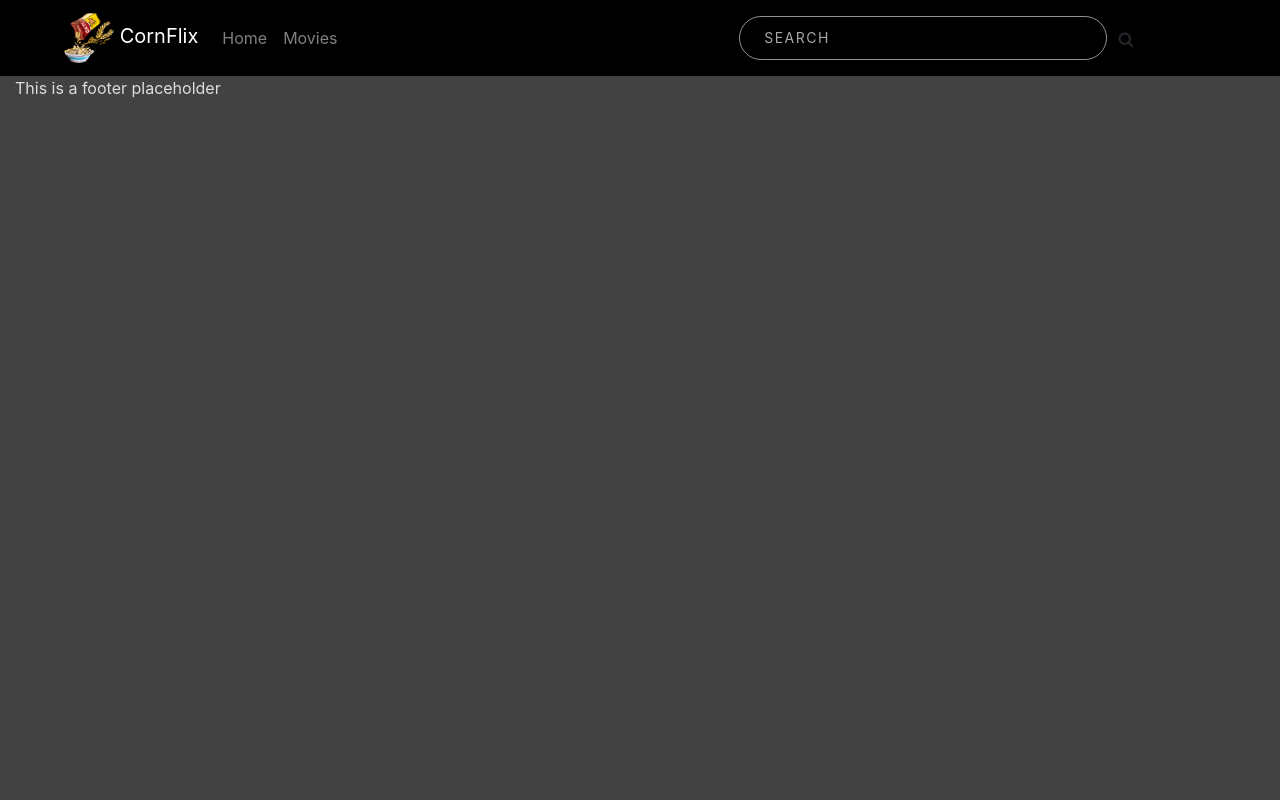
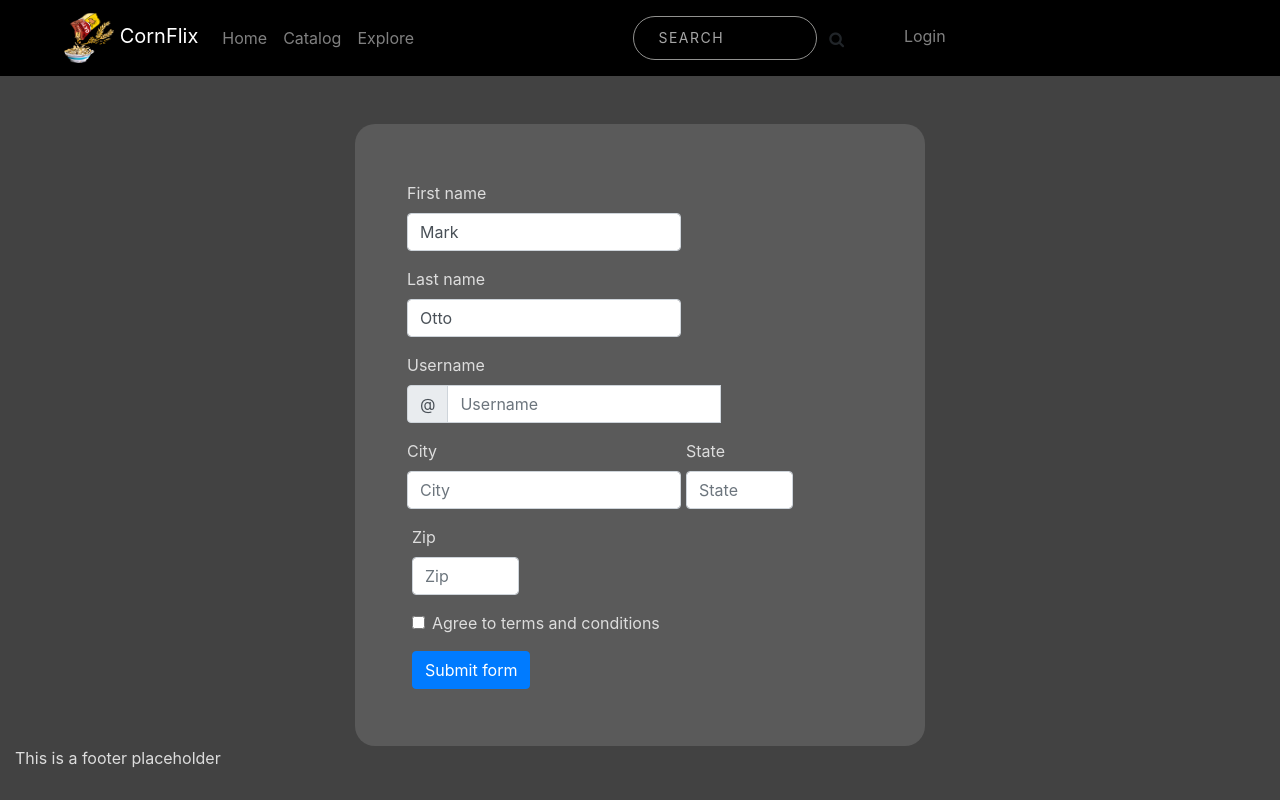
Before and after one commit to ajj-siraj/Cornflix, a React (Create React App) app: page /login in a window 1280 px wide. Built offline with nearby package versions, Linux system fonts and the light colour scheme; no server answers.

Commit message:
ExploreMovies page & responsive navbar styling & initial Login form

```diff
--- a/package.json
+++ b/package.json
@@ -6,6 +6,7 @@
     "bootstrap": "^4.4.1",
     "cra-template": "1.0.3",
     "font-awesome": "^4.7.0",
+    "formik": "^2.1.4",
     "react": "^16.13.1",
     "react-bootstrap": "^1.0.1",
     "react-dom": "^16.13.1",
@@ -13,7 +14,8 @@
     "react-scripts": "3.4.1",
     "react-slick": "^0.25.2",
     "reactstrap": "^8.4.1",
-    "slick-carousel": "^1.8.1"
+    "slick-carousel": "^1.8.1",
+    "yup": "^0.28.5"
   },
   "scripts": {
     "start": "react-scripts start",
--- a/src/App.js
+++ b/src/App.js
@@ -8,6 +8,8 @@ import Footer from "./components/Footer";
 import Main from "./components/Main";
 import MovieDetails from "./components/MovieDetails";
 import Movies from "./components/Movies";
+import ExploreMovies from "./components/ExploreMovies";
+import Login from "./components/Login";
 
 //other
 import "../node_modules/bootstrap/dist/css/bootstrap.min.css";
@@ -19,17 +21,13 @@ import "./css/Header.css";
 import "./css/Footer.css";
 import "./css/FeaturedMovies.css";
 import "./css/LatestMovies.css";
+import "./css/ExploreMovies.css";
 
 class App extends React.Component {
   constructor(props) {
     super(props);
     this.state = {
       movies: [],
-      tempMv: [
-        {
-          Title: "Temp Title",
-        },
-      ],
     };
   }
 
@@ -41,8 +39,8 @@ class App extends React.Component {
     fetch(apiServer)
       .then((response) => response.json())
       .then((res) => this.setState({ movies: res }))
-      .then((res) => console.log(this.state.movies))
-      .catch((err) => console.error("FIRST fetch failed!"));
+      .then(() => console.log(this.state.movies))
+      .catch((err) => console.error(err));
   }
 
   render() {
@@ -51,13 +49,14 @@ class App extends React.Component {
         <div className="App">
           <Header />
           <Switch>
-            {/* <Main movies={this.state.movies} /> */}
             <Route exact path="/" component={() => <Main movies={this.state.movies} />} />
             <Route exact path="/movies" component={() => <Movies movies={this.state.movies} />} />
             <Route
               path="/movies/:movieid"
               render={(match) => <MovieDetails match={match} movies={this.state.movies} />}
             />
+            <Route path="/explore" component={() => <ExploreMovies movies={this.state.movies} />} />
+            <Route path="/login" component={Login}/>
           </Switch>
           <Footer />
         </div>
--- /dev/null
+++ b/src/components/ExploreMovies.js
@@ -0,0 +1,44 @@
+import React from "react";
+import { Col, Row, Container, CardColumns, Card } from "react-bootstrap";
+import { Link } from "react-router-dom";
+
+class ExploreMovies extends React.Component {
+  constructor(props) {
+    super(props);
+  }
+
+  render() {
+    let movieCards = this.props.movies.map((movie, index) => {
+      return (
+        <Card key={`explore-movie-${movie.imdbID}`} className="custom-card">
+          <Link to={`/movies/${movie.imdbID}`}>
+            <Card.Img variant="top" src={movie.Poster} className="img-fluid p-5" />
+            <Card.Body>
+              <Card.Title className="custom-card-item">{movie.Title}</Card.Title>
+              <Card.Text
+                className="custom-card-item"
+                style={
+                  movie.imdbRating >= 7
+                    ? { backgroundColor: "#21bd21", width: "30%" }
+                    : { backgroundColor: "#bd2121", width: "30%" }
+                }
+              >{`Rating: ${movie.imdbRating}`}</Card.Text>
+              <Card.Text className="custom-card-item">{movie.Plot}</Card.Text>
+            </Card.Body>
+          </Link>
+
+        </Card>
+      );
+    });
+
+    return (
+      <Container>
+        <Row className="mt-5">
+          <CardColumns>{movieCards}</CardColumns>
+        </Row>
+      </Container>
+    );
+  }
+}
+
+export default ExploreMovies;
--- a/src/components/Header.js
+++ b/src/components/Header.js
@@ -2,7 +2,7 @@ import React from "react";
 import { Link } from "react-router-dom";
 import { Nav, Navbar, Form, FormControl, Button, Jumbotron } from "react-bootstrap";
 
-import SearchBox from './SearchBox';
+import SearchBox from "./SearchBox";
 
 import logo from "../assets/img/logo.png";
 
@@ -10,7 +10,7 @@ class Header extends React.Component {
   constructor(props) {
     super(props);
     this.state = {
-      searchSuggested: ["1", "2"],
+      searchSuggested: ["Searching..."],
     };
     this.fetchSearch = this.fetchSearch.bind(this);
   }
@@ -43,12 +43,29 @@ class Header extends React.Component {
                 <Link to="/">Home</Link>
               </Nav.Link>
               <Nav.Link>
-                <Link to="/movies">Movies</Link>
+                <Link to="/movies">Catalog</Link>
+              </Nav.Link>
+              <Nav.Link>
+                <Link to="/explore">Explore</Link>
               </Nav.Link>
             </Nav>
-            <Form inline style={{ width: "50%" }}>
-              <SearchBox />
-            </Form>
+
+            <Nav className="ml-auto w-50">
+              <Form inline className="d-none d-lg-inline" style={{ width: "50%" }}>
+                <SearchBox />
+              </Form>
+              <Nav.Link className="d-none d-lg-inline">
+                <Link to="/login">Login</Link>
+              </Nav.Link>
+            </Nav>
+            <Nav className="mr-auto">
+              <Nav.Link className="d-block d-lg-none">
+                <Link to="/login">Login</Link>
+              </Nav.Link>
+              <Form inline className="d-block d-lg-none" style={{ width: "100%" }}>
+                <SearchBox />
+              </Form>
+            </Nav>
           </Navbar.Collapse>
         </Navbar>
       </>
--- /dev/null
+++ b/src/components/Login.js
@@ -0,0 +1,141 @@
+import React from "react";
+import { Formik } from "formik";
+import * as yup from "yup";
+import { Col, Row, Container, Form, Button, InputGroup } from "react-bootstrap";
+import { Link } from "react-router-dom";
+
+const schema = yup.object({
+  firstName: yup.string().required(),
+  lastName: yup.string().required(),
+  username: yup.string().required(),
+  city: yup.string().required(),
+  country: yup.string().required(),
+  terms: yup.bool().required(),
+});
+
+function Login() {
+  return (
+    <Formik
+      validationSchema={schema}
+      onSubmit={console.log}
+      initialValues={{
+        firstName: "Mark",
+        lastName: "Otto",
+      }}
+    >
+      {({ handleSubmit, handleChange, handleBlur, values, touched, isValid, errors }) => (
+        <Container>
+          <Row className="mt-5 justify-content-center">
+            <Col lg="6" style={{ backgroundColor: "#5a5a5a", borderRadius: "20px", padding: "5%" }}>
+              <Form noValidate onSubmit={handleSubmit}>
+                <Form.Row>
+                  <Form.Group controlId="validationFormik01">
+                    <Form.Label>First name</Form.Label>
+                    <Form.Control
+                      type="text"
+                      name="firstName"
+                      value={values.firstName}
+                      onChange={handleChange}
+                      isValid={touched.firstName && !errors.firstName}
+                    />
+                    <Form.Control.Feedback>Looks good!</Form.Control.Feedback>
+                  </Form.Group>
+                </Form.Row>
+                <Form.Row>
+                  <Form.Group controlId="validationFormik02">
+                    <Form.Label>Last name</Form.Label>
+                    <Form.Control
+                      type="text"
+                      name="lastName"
+                      value={values.lastName}
+                      onChange={handleChange}
+                      isValid={touched.lastName && !errors.lastName}
+                    />
+
+                    <Form.Control.Feedback>Looks good!</Form.Control.Feedback>
+                  </Form.Group>
+                </Form.Row>
+                <Form.Row>
+                  <Form.Group controlId="validationFormikUsername">
+                    <Form.Label>Username</Form.Label>
+                    <InputGroup>
+                      <InputGroup.Prepend>
+                        <InputGroup.Text id="inputGroupPrepend">@</InputGroup.Text>
+                      </InputGroup.Prepend>
+                      <Form.Control
+                        type="text"
+                        placeholder="Username"
+                        aria-describedby="inputGroupPrepend"
+                        name="username"
+                        value={values.username}
+                        onChange={handleChange}
+                        isInvalid={!!errors.username}
+                      />
+                      <Form.Control.Feedback type="invalid">
+                        {errors.username}
+                      </Form.Control.Feedback>
+                    </InputGroup>
+                  </Form.Group>
+                </Form.Row>
+                <Form.Row>
+                  <Form.Group controlId="validationFormik03">
+                    <Form.Label>City</Form.Label>
+                    <Form.Control
+                      type="text"
+                      placeholder="City"
+                      name="city"
+                      value={values.city}
+                      onChange={handleChange}
+                      isInvalid={!!errors.city}
+                    />
+
+                    <Form.Control.Feedback type="invalid">{errors.city}</Form.Control.Feedback>
+                  </Form.Group>
+                  <Form.Group as={Col} md="3" controlId="validationFormik04">
+                    <Form.Label>State</Form.Label>
+                    <Form.Control
+                      type="text"
+                      placeholder="State"
+                      name="state"
+                      value={values.state}
+                      onChange={handleChange}
+                      isInvalid={!!errors.state}
+                    />
+                    <Form.Control.Feedback type="invalid">{errors.state}</Form.Control.Feedback>
+                  </Form.Group>
+                  <Form.Group as={Col} md="3" controlId="validationFormik05">
+                    <Form.Label>Zip</Form.Label>
+                    <Form.Control
+                      type="text"
+                      placeholder="Zip"
+                      name="zip"
+                      value={values.zip}
+                      onChange={handleChange}
+                      isInvalid={!!errors.zip}
+                    />
+
+                    <Form.Control.Feedback type="invalid">{errors.zip}</Form.Control.Feedback>
+                  </Form.Group>
+                </Form.Row>
+                <Form.Group>
+                  <Form.Check
+                    required
+                    name="terms"
+                    label="Agree to terms and conditions"
+                    onChange={handleChange}
+                    isInvalid={!!errors.terms}
+                    feedback={errors.terms}
+                    id="validationFormik0"
+                  />
+                </Form.Group>
+                <Button type="submit">Submit form</Button>
+              </Form>
+            </Col>
+          </Row>
+        </Container>
+      )}
+    </Formik>
+  );
+}
+
+export default Login;
--- a/src/components/MovieDetails.js
+++ b/src/components/MovieDetails.js
@@ -5,7 +5,7 @@ import { Link } from "react-router-dom";
 function MovieDetails(props) {
   // console.log("PROPS INSIDE MovieDetails: ", props);
   let movie = props.movies.find((movie) => movie.imdbID == props.match.match.params.movieid);
-  console.log("Movie is: ", movie);
+  console.log("Match prop in MovieDetails: ", props.match);
   return (
     <Container>
       <Row className="no-gutters">
--- /dev/null
+++ b/src/css/ExploreMovies.css
@@ -0,0 +1,10 @@
+.custom-card{
+  border-radius: 20px;
+  background-color: #4b4a4a;
+}
+
+.custom-card-item{
+  border-radius: 20px;
+  background-color: #5a5a5a;
+  padding:3%;
+}
```
Also changed, not shown: 1 other file (tests, documents, lock files or other folders).
